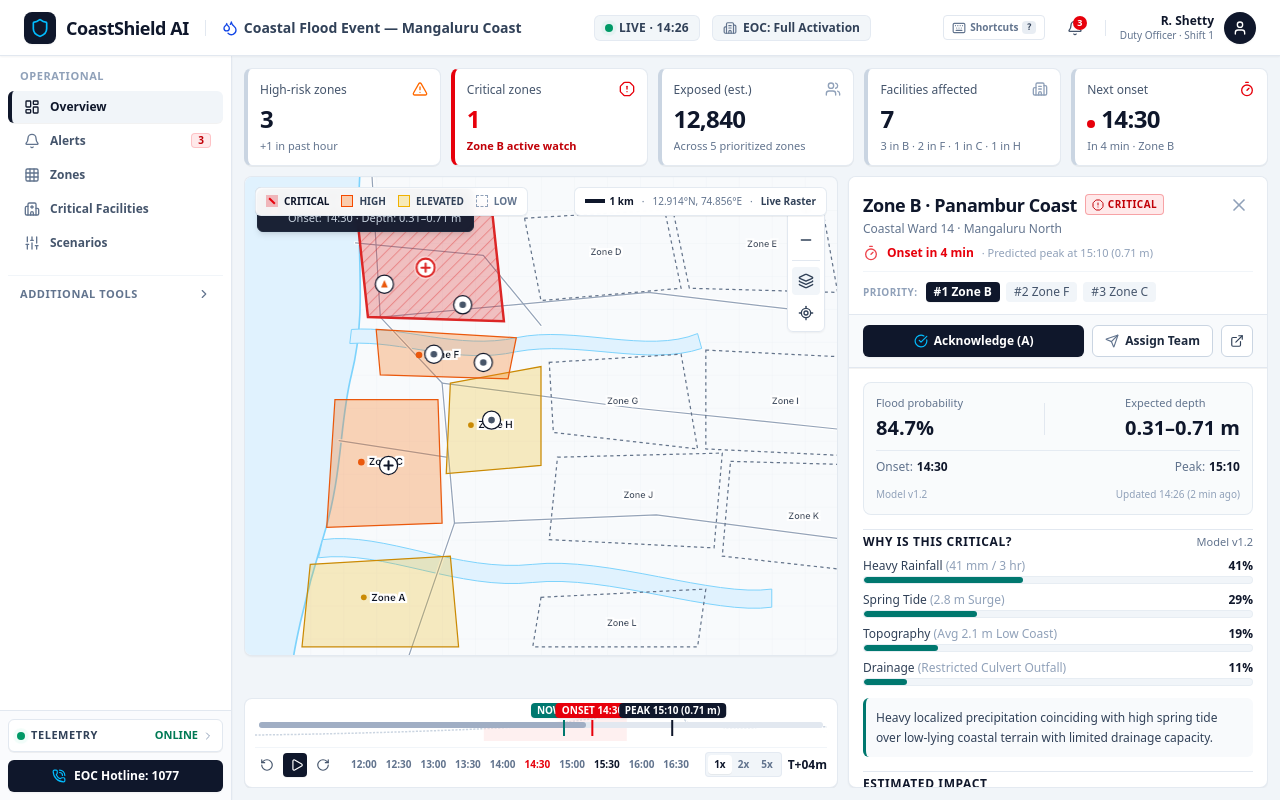
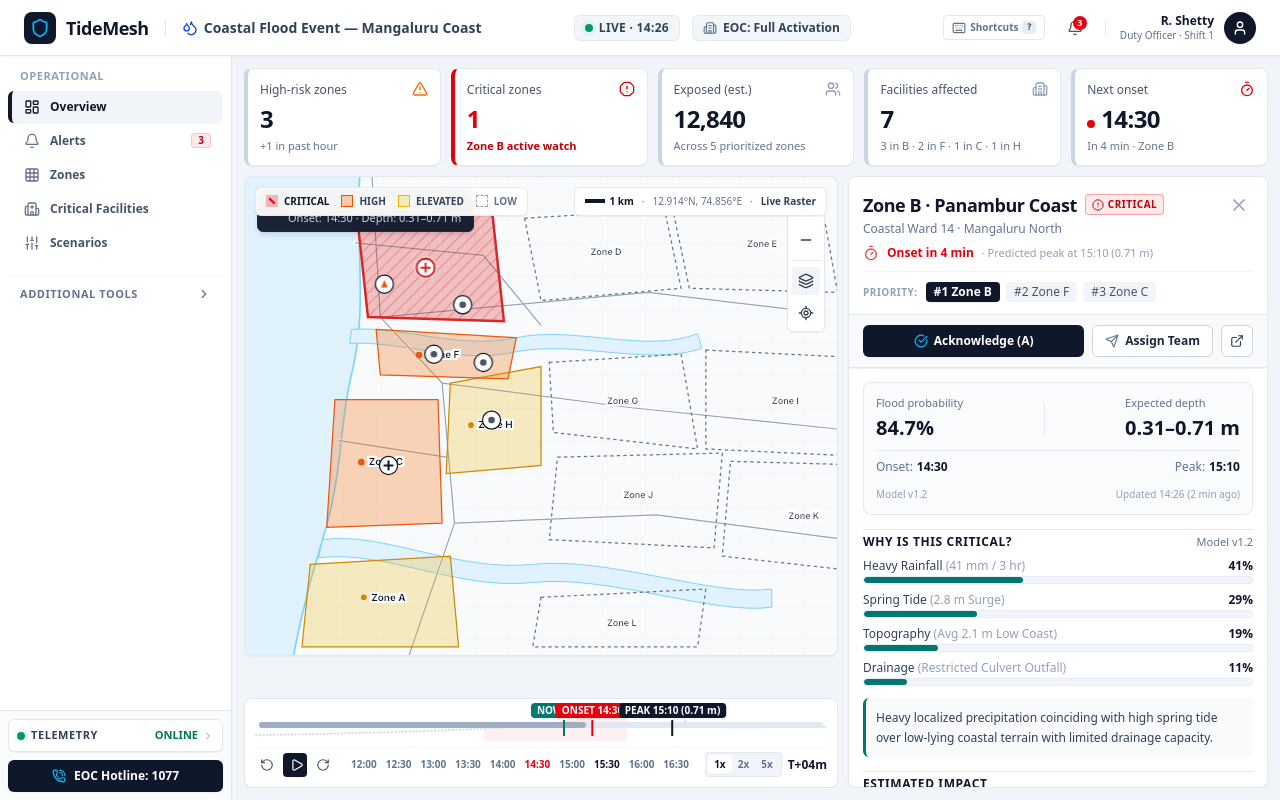
Before and after one commit to Kaushik4141/TideMesh, a Next.js app in the folder web-dashboard/: page / in a window 1280 px wide. Built offline with nearby package versions, Linux system fonts and the light colour scheme.

Commit message:
TideMesh renamed

```diff
--- a/web-dashboard/src/app/critical-facilities/page.tsx
+++ b/web-dashboard/src/app/critical-facilities/page.tsx
@@ -183,7 +183,7 @@ export default function CriticalFacilitiesPage() {
         <div className="flex items-center gap-3">
           <div className="flex items-center gap-2">
             <Shield className="text-slate-900 w-5 h-5" />
-            <span className="text-base font-semibold text-slate-900 tracking-tight">CoastShield AI</span>
+            <span className="text-base font-semibold text-slate-900 tracking-tight">TideMesh</span>
           </div>
           <div className="h-4 w-px bg-slate-300"></div>
           <div className="flex items-center gap-1">
--- a/web-dashboard/src/app/degraded-state/page.tsx
+++ b/web-dashboard/src/app/degraded-state/page.tsx
@@ -36,7 +36,7 @@ export default function DegradedStatePage() {
         <div className="flex items-center gap-4">
           <div className="flex items-center gap-3">
             <Shield className="text-blue-900 w-[22px] h-[22px]" />
-            <span className="text-lg font-semibold text-blue-600 tracking-tight">CoastShield AI</span>
+            <span className="text-lg font-semibold text-blue-600 tracking-tight">TideMesh</span>
           </div>
           <div className="h-4 w-px bg-slate-300"></div>
           <div className="flex items-center gap-2">
--- a/web-dashboard/src/app/layout.tsx
+++ b/web-dashboard/src/app/layout.tsx
@@ -5,7 +5,7 @@ import "./globals.css";
 const inter = Inter({ subsets: ["latin"] });
 
 export const metadata: Metadata = {
-  title: "CoastShield AI Dashboard",
+  title: "TideMesh AI Dashboard",
   description: "Compound coastal flood intelligence platform",
 };
 
--- a/web-dashboard/src/app/zones/page.tsx
+++ b/web-dashboard/src/app/zones/page.tsx
@@ -55,7 +55,7 @@ export default function ZonesPage() {
         <div className="flex items-center gap-4">
           <div className="flex items-center gap-2">
             <Shield className="text-blue-700 w-5 h-5" />
-            <span className="text-lg font-semibold tracking-tight text-slate-900">CoastShield AI</span>
+            <span className="text-lg font-semibold tracking-tight text-slate-900">TideMesh</span>
           </div>
           <div className="h-4 w-px bg-slate-300"></div>
           <div className="flex items-center gap-1">
--- a/web-dashboard/src/components/dashboard/TopHeader.tsx
+++ b/web-dashboard/src/components/dashboard/TopHeader.tsx
@@ -20,7 +20,7 @@ export function TopHeader({ onOpenShortcuts }: TopHeaderProps) {
             <Shield className="w-5 h-5 text-sky-400" aria-hidden="true" />
           </div>
           <span className="text-base lg:text-lg font-bold text-slate-900 tracking-tight whitespace-nowrap">
-            CoastShield AI
+            TideMesh
           </span>
         </div>
 
```
